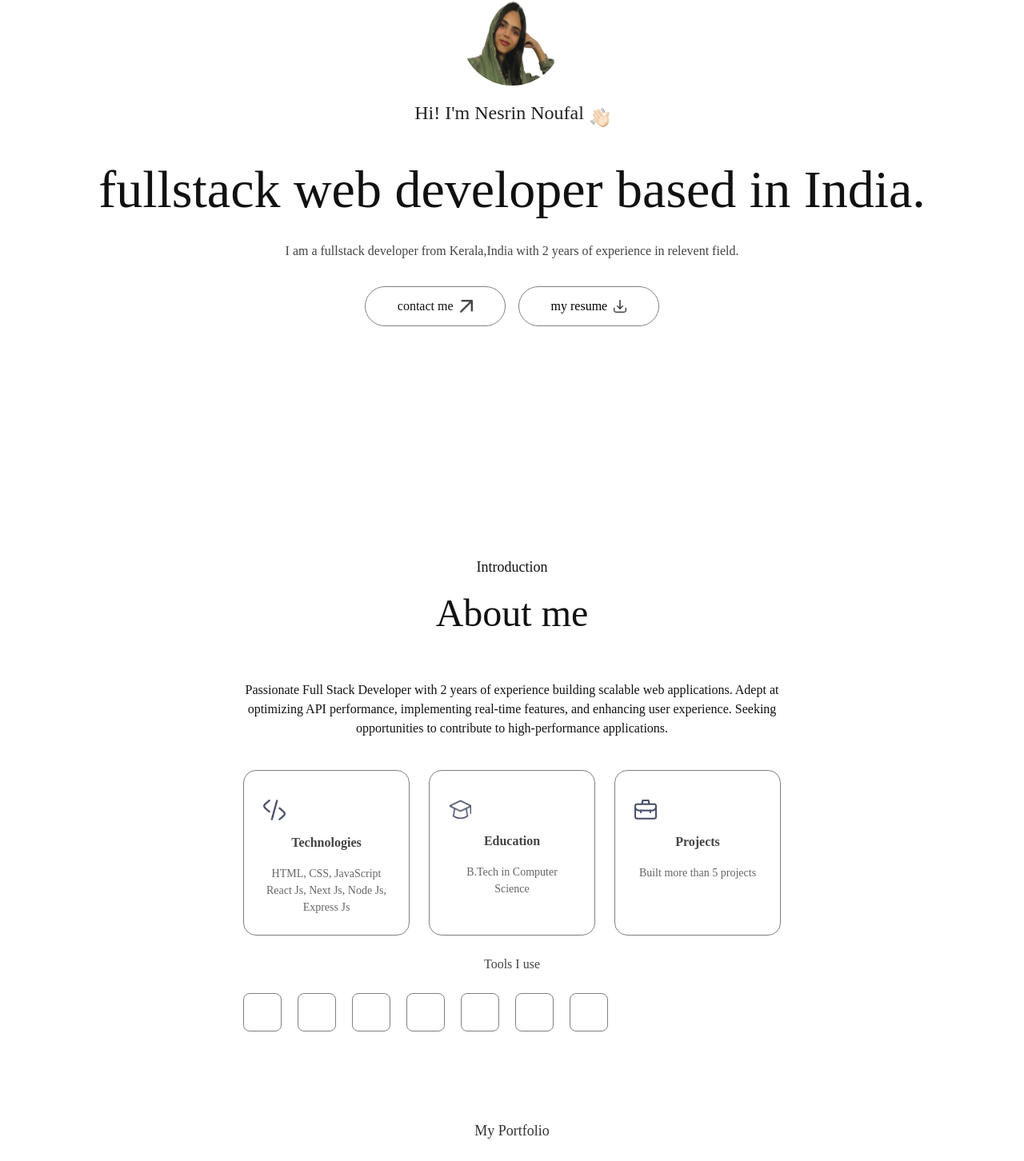
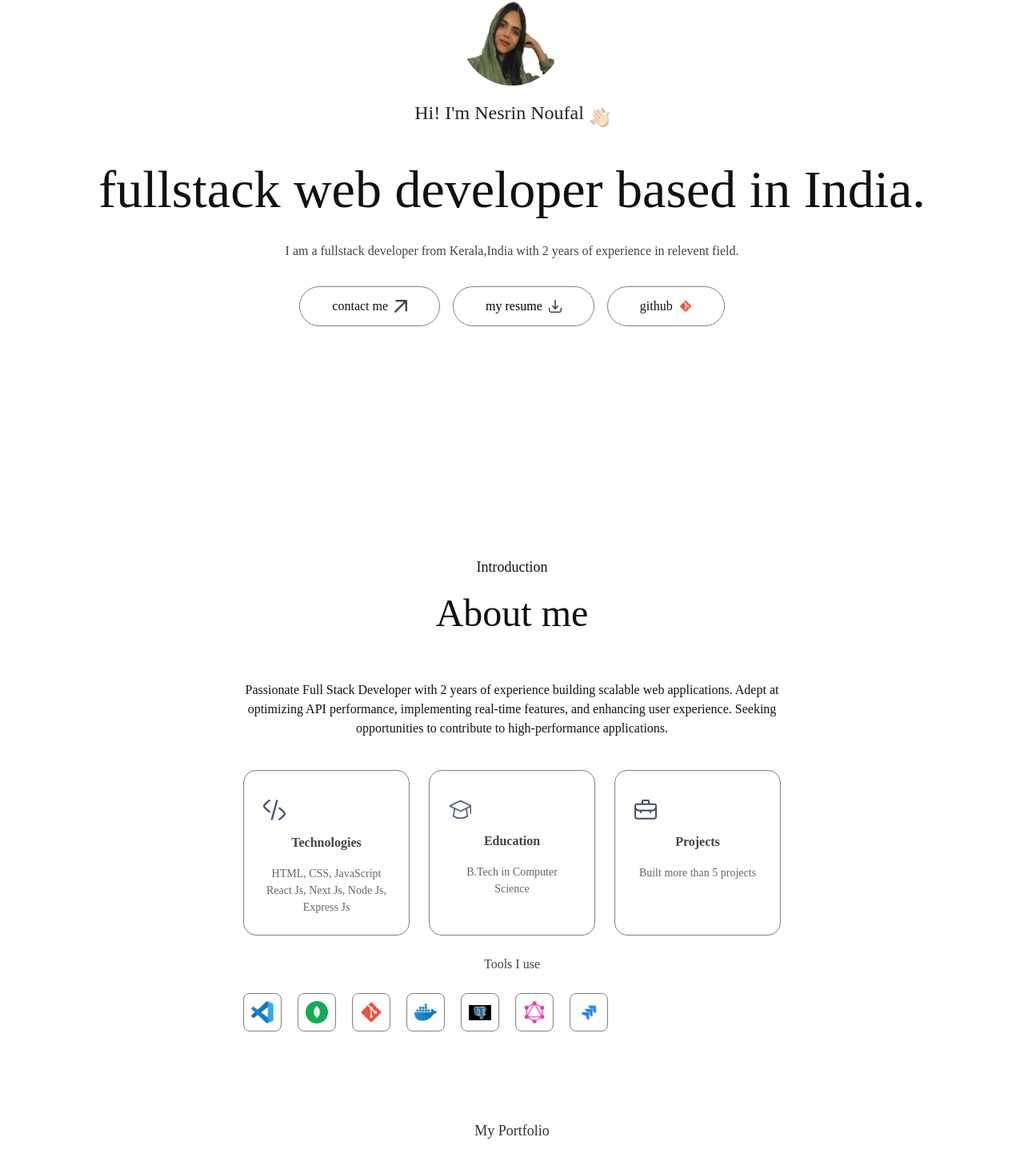
Before and after one commit to NesrinNoufal/portfolio, a Next.js app: page / in a window 1280 px wide. Shown: the part 239-1691 px from the top of the page at 80% size. Built offline with nearby package versions, Linux system fonts and the light colour scheme; a web font is replaced by a local one.

Commit message:
tooltips added to tools grid

```diff
--- a/app/components/About.jsx
+++ b/app/components/About.jsx
@@ -5,7 +5,8 @@ import { motion } from "framer-motion";
 import Image from "next/image";
 import { assets, infoList } from "../../assets/assets";
 import "./About.css";
-import { Tooltip } from "react-tooltip";
+import Tooltip from '@mui/material/Tooltip';
+import Button from '@mui/material/Button';
 
 const About = ({ isDarkMode }) => {
   return (
@@ -114,7 +115,9 @@ const About = ({ isDarkMode }) => {
                 className="tool-item"
                 key={index}
               >
-               <Tooltip>tool <Image src={tool} alt="Tool" className="tool-icon" /></Tooltip>
+               <Tooltip title={tool.tool}>
+               <Image src={tool.icon} alt="Tool" className="tool-icon" />
+               </Tooltip>
               </motion.li>
             ))}
           </motion.ul>
--- a/app/components/Header.jsx
+++ b/app/components/Header.jsx
@@ -70,6 +70,16 @@ const Header = ({ isDarkMode }) => {
         >
           my resume <Image src={assets.download_icon} alt="" className="icon" />
         </motion.a>
+        <motion.a
+          initial={{ y: 30, opacity: 0 }}
+          whileInView={{ y: 0, opacity: 1 }}
+          transition={{ duration: 0.6, delay: 1.2 }}
+          viewport={{ once: true }}
+          href="https://github.com/NesrinNoufal"
+          className="btn contact-btn"
+        >
+          github <Image src={assets.git} alt="" className="icon" />
+        </motion.a>
       </div>
     </div>
   );
--- a/assets/assets.js
+++ b/assets/assets.js
@@ -146,5 +146,12 @@ export const infoList = [
 ];
 
 export const toolsData = [
-    assets.vscode, assets.mongodb, assets.git, assets.docker,assets.postgres1,assets.graphql,assets.jira4
+    {icon:assets.vscode,tool:'vscode'},
+    {icon:assets.mongodb,tool:'mongodb'},
+    {icon:assets.git,tool:'git'},
+    {icon:assets.docker,tool:'docker'},
+    {icon:assets.postgres1,tool:'postgres'},
+    {icon:assets.graphql,tool:'graphql'},
+    {icon:assets.jira4,tool:'jira'}
+    // assets.vscode, assets.mongodb, assets.git, assets.docker,assets.postgres1,assets.graphql,assets.jira4
 ];
--- a/package.json
+++ b/package.json
@@ -9,6 +9,9 @@
     "lint": "next lint"
   },
   "dependencies": {
+    "@emotion/react": "^11.14.0",
+    "@emotion/styled": "^11.14.0",
+    "@mui/material": "^7.1.1",
     "motion": "^12.15.0",
     "next": "15.3.2",
     "react": "^19.0.0",
```
Also changed, not shown: 1 other file (tests, documents, lock files or other folders).
